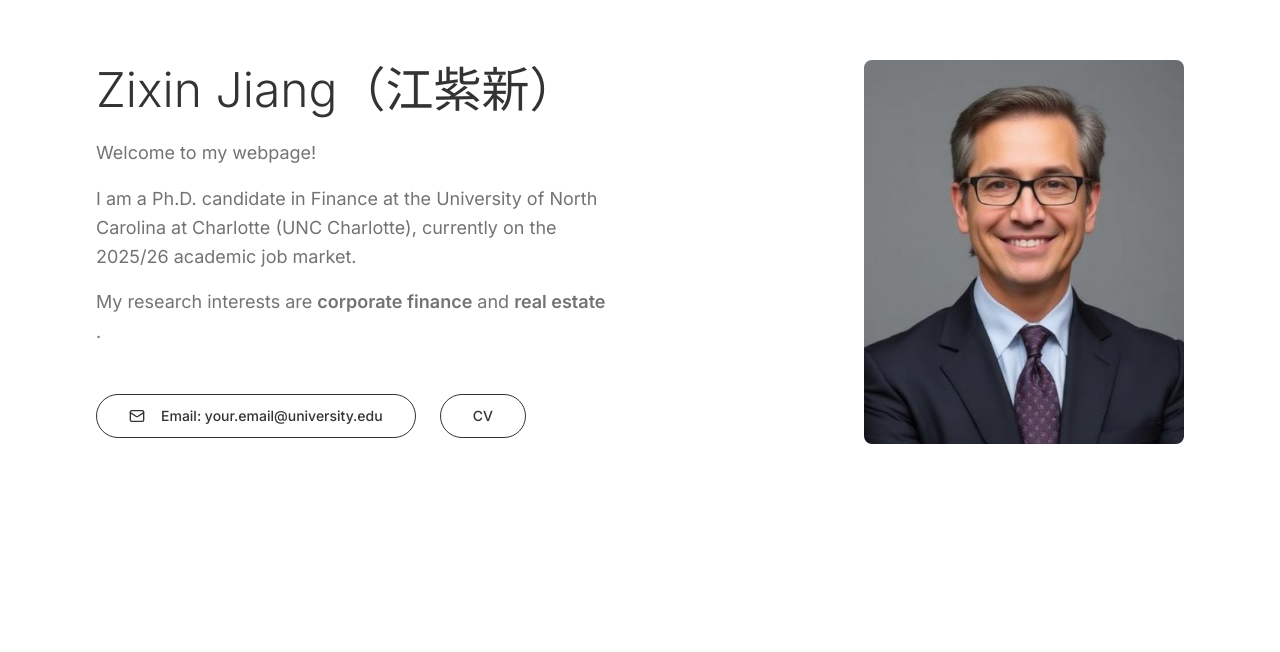
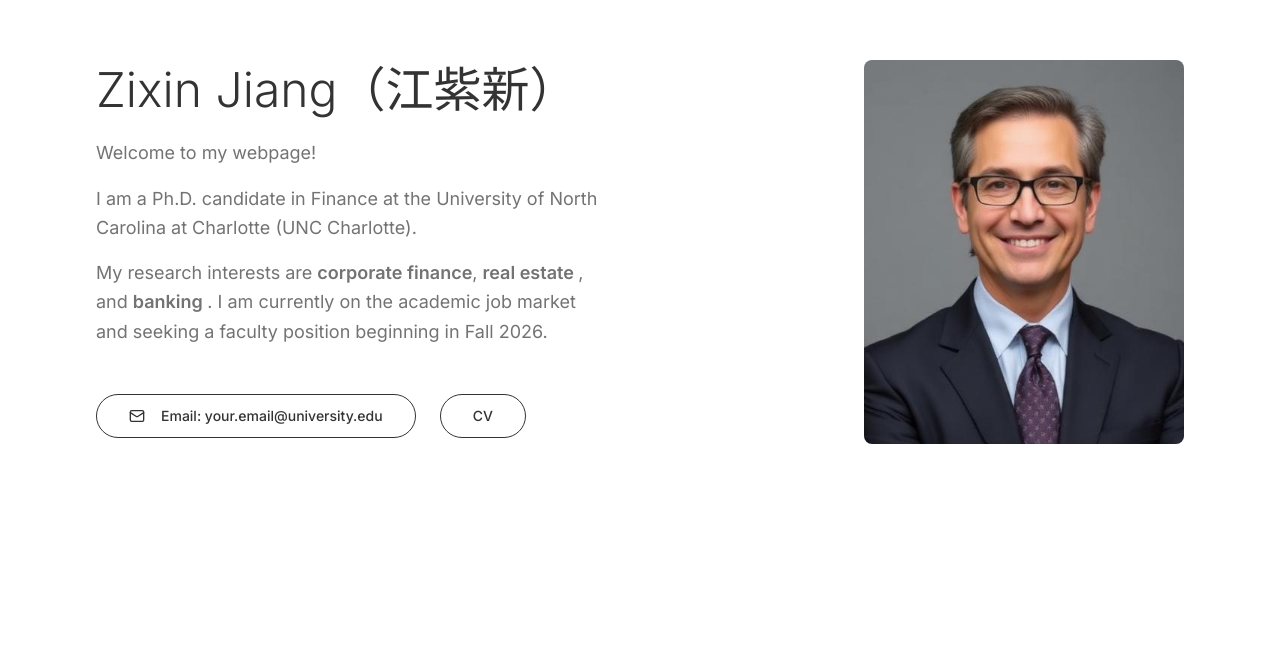
Before and after one commit to zixin-jiang/zixin-jiang.github.io, a React (Vite) app: page / in a window 1280 px wide. Shown: the part 148-800 px from the top of the page. Built offline with nearby package versions, Linux system fonts and the light colour scheme; the HTML template or start-up script is replaced by a standard one.

Commit message:
Code edited in Lovable Code Editor

```diff
--- a/src/components/SimpleHero.tsx
+++ b/src/components/SimpleHero.tsx
@@ -18,10 +18,11 @@ const SimpleHero = () => {
                   Welcome to my webpage!
                   </p>
                 <p>
-                  I am a Ph.D. candidate in Finance at the University of North Carolina at Charlotte (UNC Charlotte), currently on the 2025/26 academic job market.
+                  I am a Ph.D. candidate in Finance at the University of North Carolina at Charlotte (UNC Charlotte).
                 </p>
                 <p>
-                  My research interests are <strong>corporate finance</strong> and <strong>real estate </strong>.
+                  My research interests are <strong>corporate finance</strong>, <strong>real estate </strong>, and <strong> banking </strong>.
+                  I am currently on the academic job market and seeking a faculty position beginning in Fall 2026.
                 </p>
               </div>
             </div>
```
